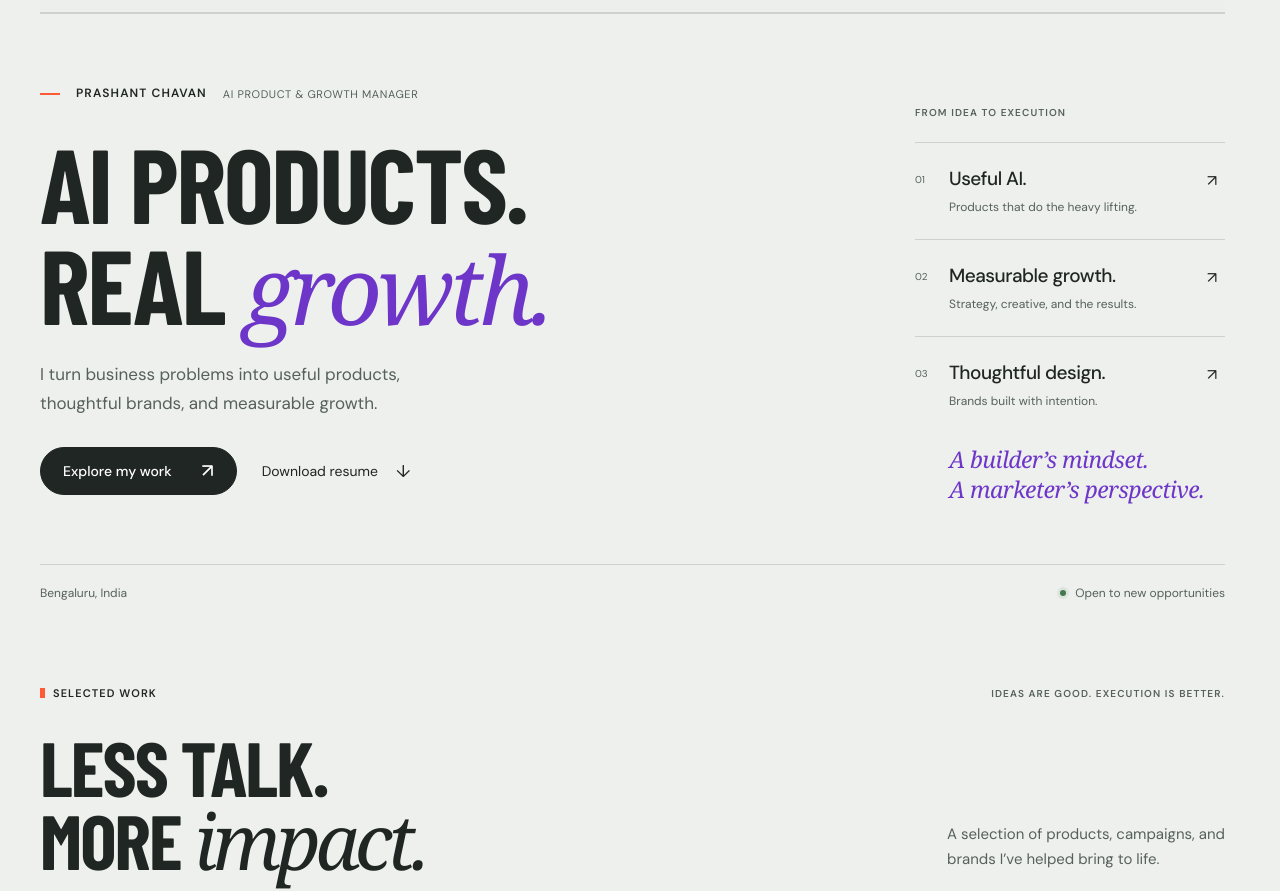
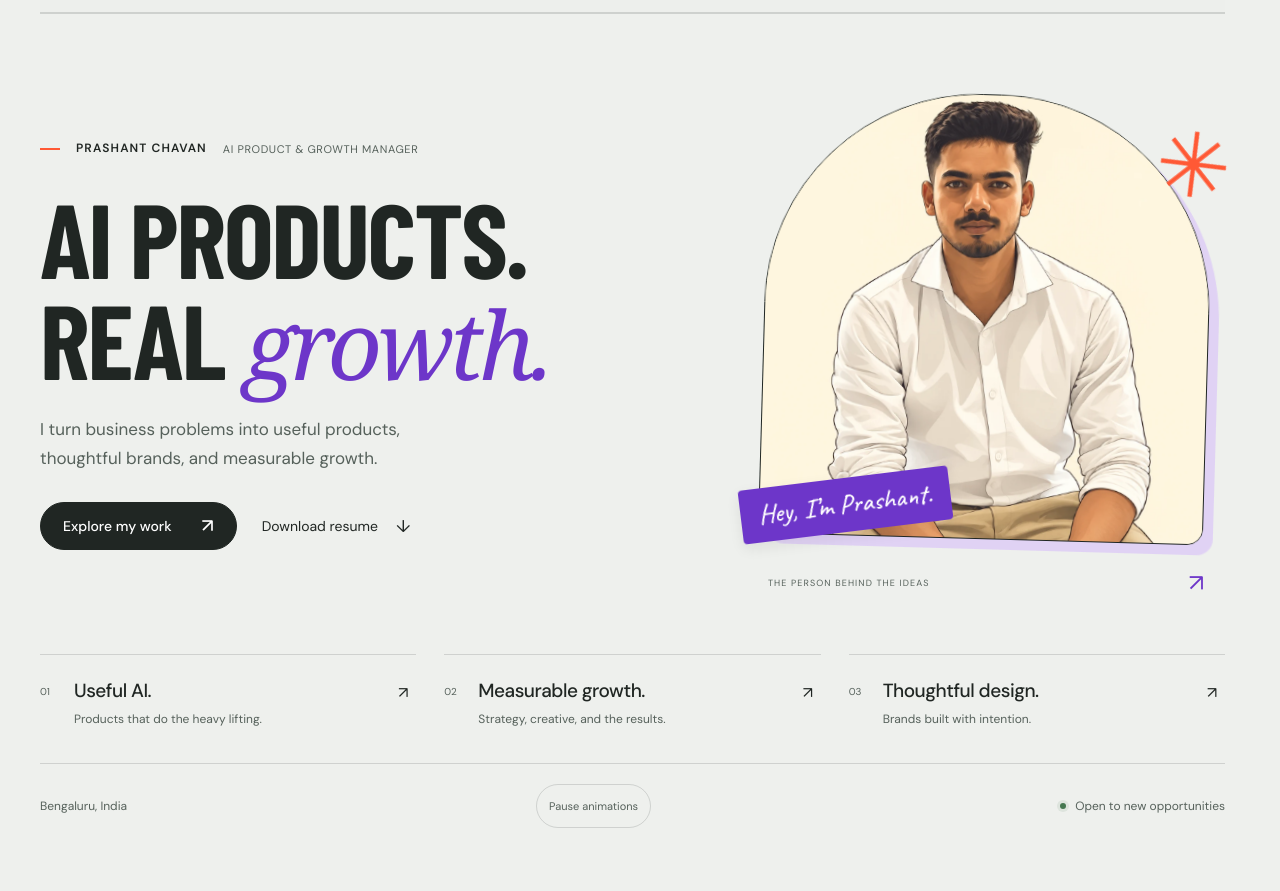
Before and after one commit to prashant31299/prashant-portfolio, a website: page index.html in a window 1280 px wide. Shown: the part 66-957 px from the top of the page. Drawn offline with Linux system fonts and the light colour scheme.

Commit message:
Add illustrated homepage portrait and accessible animations

```diff
--- a/app.js
+++ b/app.js
@@ -184,3 +184,37 @@ window.addEventListener('scroll', () => {
 }, { passive: true });
 window.addEventListener('resize', updateNavigation);
 updateNavigation();
+
+// Motion is optional; all content remains visible without JavaScript.
+const motionPreference = matchMedia('(prefers-reduced-motion: reduce)');
+const motionToggle = document.querySelector('.motion-toggle');
+const revealAnimations = new Set();
+let motionPaused = false;
+function syncMotion() {
+  const disabled = motionPreference.matches || motionPaused;
+  document.body.classList.toggle('motion-enabled', !motionPreference.matches);
+  document.body.classList.toggle('motion-paused', disabled);
+  motionToggle.hidden = motionPreference.matches;
+  motionToggle.setAttribute('aria-pressed', String(motionPaused));
+  motionToggle.textContent = motionPaused ? 'Resume animations' : 'Pause animations';
+  if (disabled) revealAnimations.forEach(animation => animation.cancel());
+}
+motionToggle.addEventListener('click', () => { motionPaused = !motionPaused; syncMotion(); });
+motionPreference.addEventListener('change', syncMotion);
+syncMotion();
+if ('IntersectionObserver' in window) {
+  const revealObserver = new IntersectionObserver(entries => {
+    entries.forEach(entry => {
+      if (!entry.isIntersecting) return;
+      revealObserver.unobserve(entry.target);
+      if (motionPreference.matches || motionPaused) return;
+      const animation = entry.target.animate([
+        { opacity: .35, transform: 'translateY(22px)' },
+        { opacity: 1, transform: 'translateY(0)' }
+      ], { duration: 650, easing: 'cubic-bezier(.2,.7,.2,1)' });
+      revealAnimations.add(animation);
+      animation.finished.catch(() => {}).finally(() => revealAnimations.delete(animation));
+    });
+  }, { threshold: .12 });
+  document.querySelectorAll('.section-heading, .growth-spotlight, .about-grid, .experience-grid').forEach(element => revealObserver.observe(element));
+}
--- a/index.html
+++ b/index.html
@@ -31,14 +31,20 @@
         <p class="hero-description">I turn business problems into useful products,<br class="hero-break"> thoughtful brands, and measurable growth.</p>
         <div class="hero-actions"><a class="button" href="#work">Explore my work <span aria-hidden="true">↗</span></a><a class="hero-resume" href="./assets/prashant-chavan-resume.pdf" download>Download resume <span aria-hidden="true">↓</span></a></div>
       </div>
+      <figure class="hero-portrait">
+        <div class="portrait-frame"><img src="./assets/prashant-portrait-illustrated.webp" alt="Illustrated portrait of Prashant Chavan in a white shirt" width="1254" height="1254" fetchpriority="high"></div>
+        <span class="portrait-spark" aria-hidden="true">✳</span>
+        <span class="portrait-hello" aria-hidden="true">Hey, I’m Prashant.</span>
+        <figcaption><span>THE PERSON BEHIND THE IDEAS</span><span aria-hidden="true">↗</span></figcaption>
+      </figure></div>
       <aside class="hero-focus" aria-label="Explore my focus areas">
         <p class="eyebrow">FROM IDEA TO EXECUTION</p>
         <a href="#work" data-focus-filter="ai"><span class="focus-number">01</span><span><strong>Useful AI.</strong><small>Products that do the heavy lifting.</small></span><span aria-hidden="true">↗</span></a>
         <a href="#growth-case-studies"><span class="focus-number">02</span><span><strong>Measurable growth.</strong><small>Strategy, creative, and the results.</small></span><span aria-hidden="true">↗</span></a>
         <a href="#work" data-focus-filter="design"><span class="focus-number">03</span><span><strong>Thoughtful design.</strong><small>Brands built with intention.</small></span><span aria-hidden="true">↗</span></a>
         <p class="focus-note">A builder’s mindset.<br> A marketer’s perspective.</p>
-      </aside></div>
-      <div class="hero-baseline"><span>Bengaluru, India</span><span><i class="status-dot" aria-hidden="true"></i> Open to new opportunities</span></div>
+      </aside>
+      <div class="hero-baseline"><span>Bengaluru, India</span><button class="motion-toggle" type="button" aria-pressed="false" hidden>Pause animations</button><span><i class="status-dot" aria-hidden="true"></i> Open to new opportunities</span></div>
     </section>
     <section id="work" class="work-section wrap section-space" aria-labelledby="work-title">
       <div class="section-kicker"><span><i></i> SELECTED WORK</span><span>IDEAS ARE GOOD. EXECUTION IS BETTER.</span></div>
--- a/scripts/serve.mjs
+++ b/scripts/serve.mjs
@@ -4,7 +4,7 @@ import { resolve, extname, sep } from 'node:path';
 const root = resolve(process.argv[2] === 'dist' ? 'dist' : '.');
 const portIndex = process.argv.indexOf('--port');
 const port = Number(process.env.PORT || (portIndex > -1 ? process.argv[portIndex + 1] : 5173));
-const types = { '.html': 'text/html; charset=utf-8', '.css': 'text/css', '.js': 'text/javascript', '.jpg': 'image/jpeg', '.png': 'image/png', '.svg': 'image/svg+xml', '.pdf': 'application/pdf', '.ttf': 'font/ttf', '.json': 'application/json' };
+const types = { '.html': 'text/html; charset=utf-8', '.css': 'text/css', '.js': 'text/javascript', '.jpg': 'image/jpeg', '.webp': 'image/webp', '.png': 'image/png', '.svg': 'image/svg+xml', '.pdf': 'application/pdf', '.ttf': 'font/ttf', '.json': 'application/json' };
 http.createServer(async (req, res) => {
   try {
     const pathname = decodeURIComponent(new URL(req.url, 'http://localhost').pathname);
--- a/styles.css
+++ b/styles.css
@@ -742,6 +742,52 @@ a, button, summary { touch-action: manipulation; }
 .label-visual > img { width: 78%; left: 11%; top: 36%; height: 48%; object-fit: contain; box-shadow: none; }
 .about-art { container-type: inline-size; }
 .about-signature { left: 0; right: 0; text-align: center; font-size: clamp(35px, 11cqw, 60px); }
+.hero-layout { grid-template-columns: minmax(0, 1.35fr) minmax(0, 1fr); gap: 64px; padding-bottom: 48px; }
+.hero-content { padding-bottom: 0; }
+.hero-portrait { position: relative; margin: 12px 16px 8px; min-width: 0; }
+.portrait-frame { overflow: hidden; border: 1px solid var(--ink); border-radius: 48% 48% 16px 16px; background: #fff7df; transform: rotate(2deg); box-shadow: 10px 10px 0 #e0d2f4; }
+.portrait-frame img { width: 100%; height: auto; aspect-ratio: 1; object-fit: cover; }
+.portrait-spark { position: absolute; right: -20px; top: 5%; font-size: clamp(60px, 7vw, 100px); line-height: 1; color: var(--orange); }
+.portrait-hello { position: absolute; left: -24px; bottom: 66px; padding: 10px 18px; background: var(--purple); color: white; font: 27px/1.25 'Caveat', cursive; border-radius: 4px; transform: rotate(-7deg); box-shadow: 0 5px 14px #171a1c14; }
+.hero-portrait figcaption { display: flex; justify-content: space-between; align-items: center; gap: 10px; padding: 26px 4px 0; color: var(--muted); font-size: 9px; letter-spacing: 1.1px; }
+.hero-portrait figcaption > span:last-child { font-size: 24px; color: var(--purple); }
+.hero-focus { display: grid; grid-template-columns: repeat(3, minmax(0, 1fr)); gap: 28px; padding-bottom: 12px; }
+.hero-focus > .eyebrow, .hero-focus > .focus-note { display: none; }
+.hero-focus > a { grid-template-columns: 22px 1fr 18px; }
+.hero-focus .focus-number { display: block; }
+.motion-toggle { min-height: 44px; padding: 8px 12px; border: 1px solid var(--line); border-radius: 30px; background: transparent; font-size: 11px; }
+.motion-toggle:hover { background: var(--paper); }
+.motion-toggle[hidden] { display: none; }
+@keyframes hero-arrive { from { opacity: 0; transform: translateY(20px); } to { opacity: 1; transform: translateY(0); } }
+@keyframes portrait-drift { 0%, 100% { transform: translateY(0) rotate(2deg); } 50% { transform: translateY(-9px) rotate(0deg); } }
+@keyframes spark-turn { to { transform: rotate(180deg); } }
+@media (prefers-reduced-motion: no-preference) {
+  .hero-content > * { animation: hero-arrive .7s both; }
+  .hero-content h1 { animation-delay: .08s; }
+  .hero-description { animation-delay: .16s; }
+  .hero-actions { animation-delay: .24s; }
+  .hero-portrait { animation: hero-arrive .85s .15s both; }
+  body.motion-enabled .portrait-frame { animation: portrait-drift 6s ease-in-out infinite; }
+  body.motion-enabled .portrait-spark { animation: spark-turn 24s linear infinite; }
+  body.motion-paused *, body.motion-paused *::before, body.motion-paused *::after { animation-play-state: paused !important; }
+}
+@media (max-width: 1000px) and (min-width: 701px) {
+  .hero-layout { gap: 32px; }
+  .hero-minimal h1 { font-size: 8.2vw; }
+  .hero-person > span { width: 100%; }
+  .hero-break { display: none; }
+  .portrait-hello { font-size: 23px; left: -12px; }
+}
+@media (max-width: 700px) {
+  .hero-layout { grid-template-columns: 1fr; gap: 34px; padding-bottom: 30px; }
+  .hero-portrait { width: min(360px, calc(100% - 40px)); justify-self: center; margin: 8px 20px; }
+  .portrait-hello { left: -14px; font-size: 25px; }
+  .portrait-spark { right: -18px; font-size: 76px; }
+  .hero-focus { gap: 0; display: flex; flex-direction: column; }
+  .hero-focus > a { grid-template-columns: 20px 1fr 18px; }
+  .hero-baseline { flex-wrap: wrap; }
+  .motion-toggle { order: 3; }
+}
 @media (max-width: 600px) {
   .bot-window { top: 54px; }
   .web-mockup { top: 60px; }
```
Also changed, not shown: docs/portrait-generation.md (added, +9 -0 lines), README.md, assets/prashant-portrait-illustrated.webp (added).
